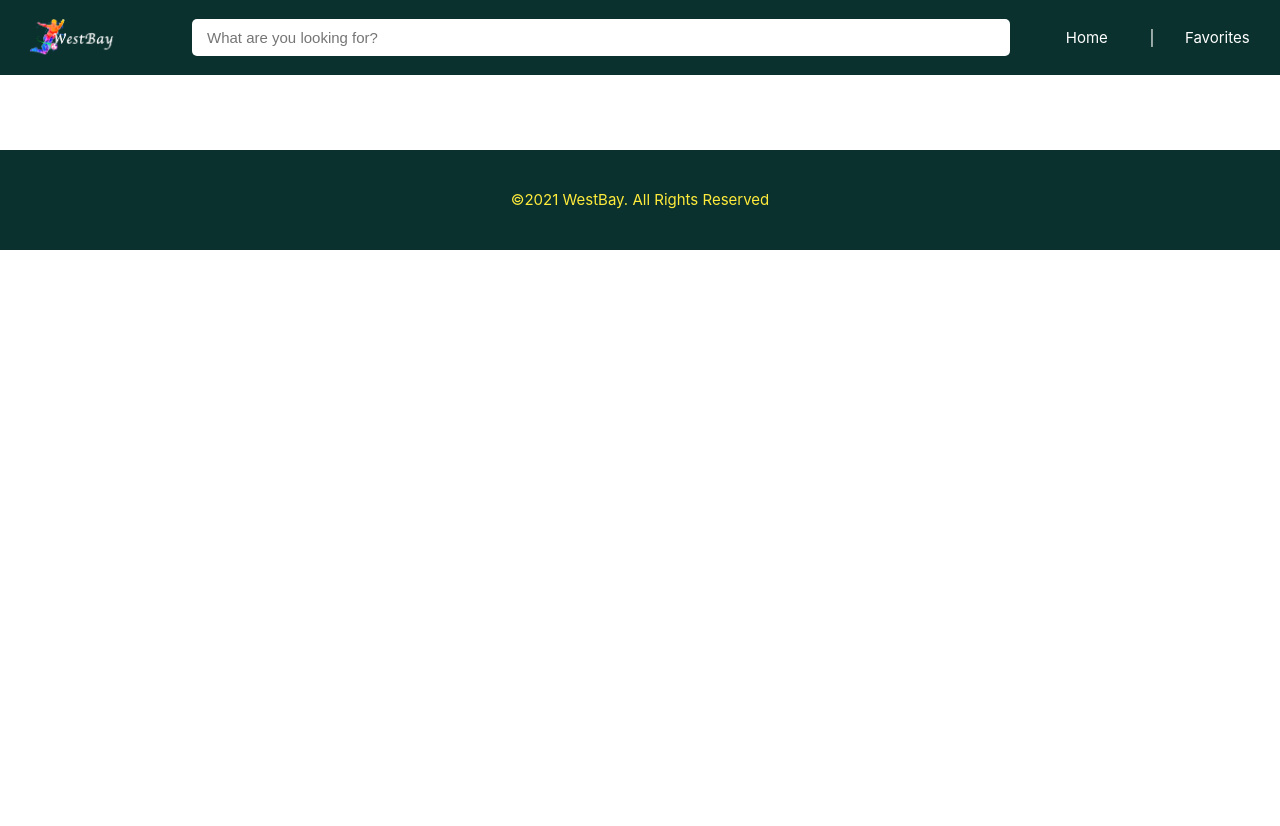
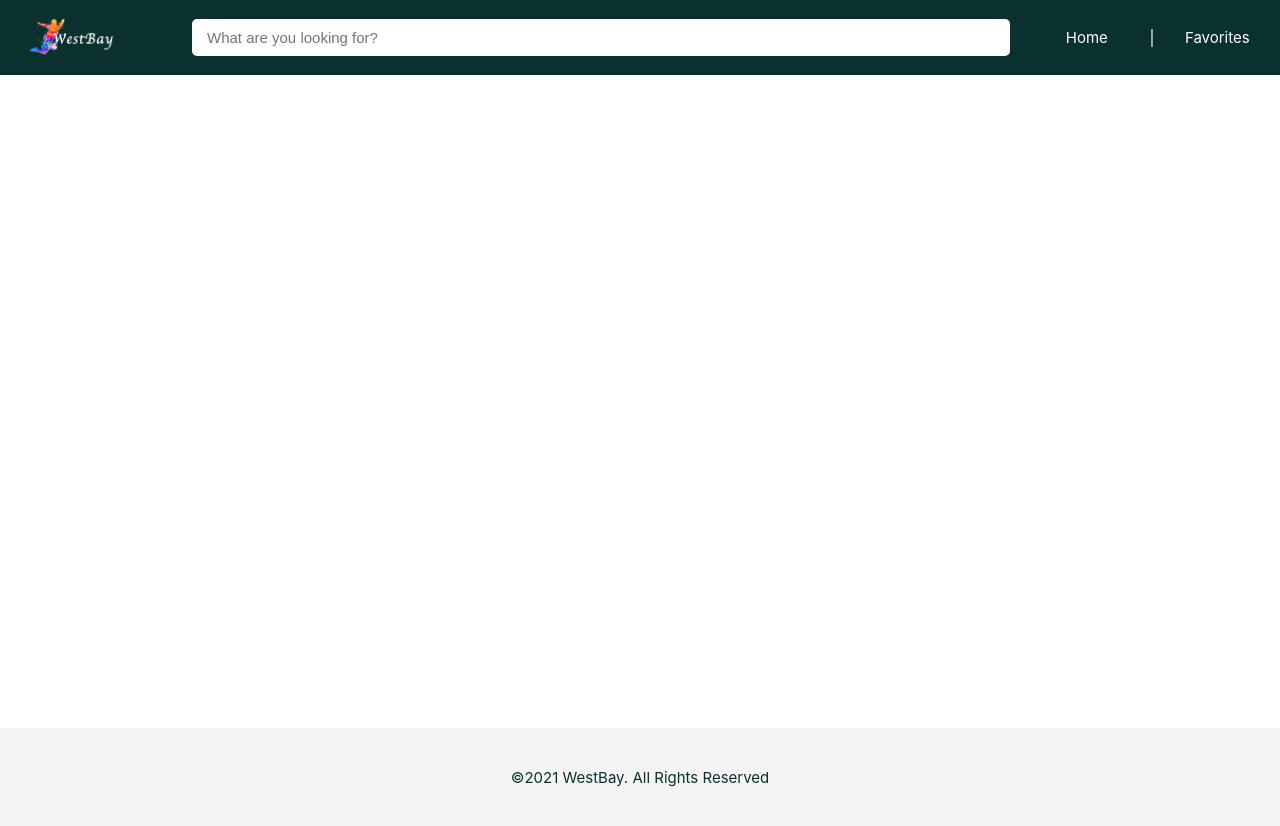
Before and after one commit to Shereen98/Favorites-App-NextJS, a Next.js app in the folder Client/: page / in a window 1280 px wide. Before the commit the page ends 800 px from the top, so only its background shows below. Built offline with nearby package versions, Linux system fonts and the light colour scheme.

Commit message:
Footer position error fixed

```diff
--- a/Client/components/Layout/footer.tsx
+++ b/Client/components/Layout/footer.tsx
@@ -1,15 +1,13 @@
-import Link from "next/link";
 import styled from "styled-components";
-import Image from "next/image";
-import logo from "../../public/logo/logo.png";
 
 const FooterWrapper = styled.div`
   height: 100px;
-  background-color: #0b312e;
-  color: #ffeb3b;
+  background-color: #e0e0e05c;
+  color: #0b312e;
   text-align: center;
   padding: 40px 0;
   font-size: 15px;
+  width: 100%;
 
   @media (max-width: 576px) {
     display: none;
--- a/Client/components/Layout/header.tsx
+++ b/Client/components/Layout/header.tsx
@@ -1,7 +1,5 @@
 import Link from "next/link";
 import styled from "styled-components";
-import Image from "next/image";
-import logo from "../../public/logo/logo.png";
 
 const HeaderWrapper = styled.div`
   height: 60px;
@@ -50,7 +48,7 @@ const Search = styled.div`
     border-radius: 5px;
     float: right;
     width: 100%;
-    padding: 5px 6px;
+    padding: 6px;
   }
 
   @media (min-width: 576px) {
--- a/Client/components/Layout/layout.tsx
+++ b/Client/components/Layout/layout.tsx
@@ -7,6 +7,7 @@ import Footer from "./footer";
 const Content = styled.div`
   margin: 60px 0px;
   padding: 15px 15px;
+  min-height: 76vh;
 `;
 
 const Main = styled.div`
--- a/Client/components/Products/product.tsx
+++ b/Client/components/Products/product.tsx
@@ -25,6 +25,7 @@ const Card = styled.div`
     display: flex;
     flex-wrap: wrap;
     margin: 8px;
+    margin-top: 30px;
   }
 `;
 
--- a/Client/pages/favorites/index.tsx
+++ b/Client/pages/favorites/index.tsx
@@ -1,7 +1,6 @@
 import styles from "../../styles/Home.module.css";
 import { getFavoriteProducts } from "../../services/favoriteProductService";
 import Favorite from "../../components/Favorites/favorites";
-import { ProductInterface } from "../../interface/ProductInterface";
 
 export const getStaticProps = async () => {
   const data = await getFavoriteProducts();
--- a/Client/pages/home/index.tsx
+++ b/Client/pages/home/index.tsx
@@ -3,7 +3,6 @@ import Head from "next/head";
 import styles from "../../styles/Home.module.css";
 import Product from "../../components/Products/product";
 import { getAllProducts } from "../../services/productService";
-import { ProductInterface } from "../../interface/ProductInterface";
 
 export const getServerSideProps = async () => {
   const data = await getAllProducts();
```
Also changed, not shown: Client/components/Favorites/favorites.tsx (+10 -8 lines), Client/styles/Home.module.css (+0 -9 lines).
